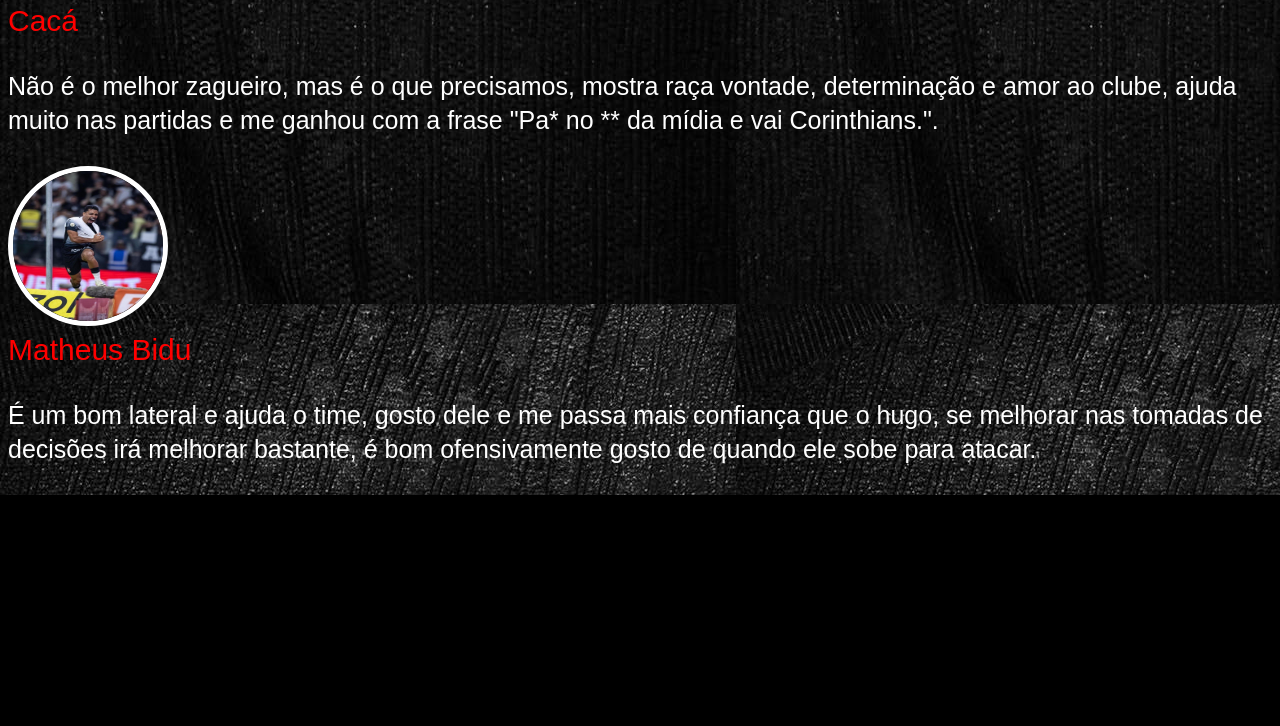
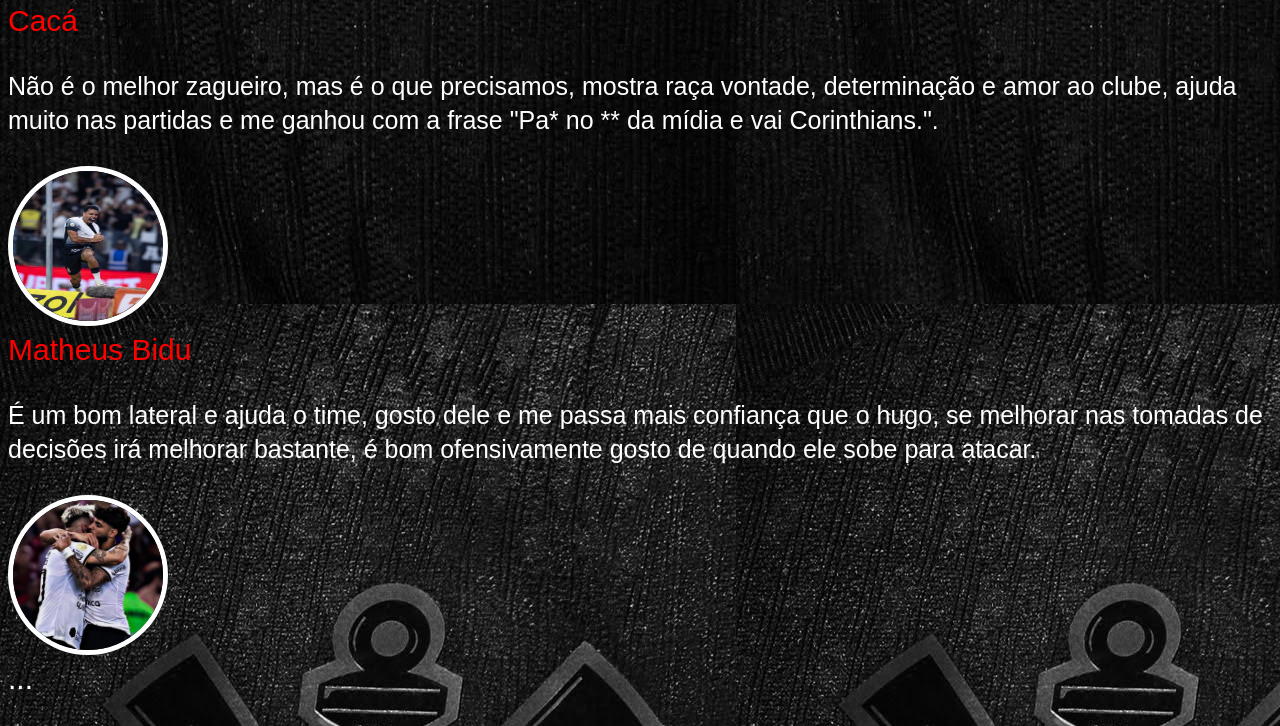
Before and after one commit to Kayke-Andrade/perfildokayke, a plain HTML site: page corinthians.html in a window 1280 px wide. Shown: the part 3620-4346 px from the top of the page. Before the commit the page ends 4115 px from the top, so only its background shows below. Drawn offline with Linux system fonts and the light colour scheme.

Commit message:
Roger...

```diff
--- a/corinthians.css
+++ b/corinthians.css
@@ -109,3 +109,7 @@ h23{
    color: white;
    font-size: 25px;
 }
+h24{
+    color: white;
+    font-size: 30px;
+}
--- a/corinthians.html
+++ b/corinthians.html
@@ -104,4 +104,11 @@ background="./Imagens/walpalperCorinthians.jpg">
       <p><h23>É um bom lateral e ajuda o time, gosto dele e me passa mais confiança que o hugo, se melhorar nas tomadas de decisões irá melhorar bastante, é bom ofensivamente gosto de quando ele sobe para atacar.
       </h23>
       </p>
+      <div class="Roger">
+        <img src="./Imagens/RG10.jpg" alt="">
+      </div>
+      <h24>...</h24>
+      <p><h25>
+      </h25>
+      </p>
 </html>
```
Also changed, not shown: Imagens/RG10.jpg (added), Imagens/RGYA.jpg (added), Imagens/RGeYA.jpg (added), Imagens/ReY.jpg (added), Imagens/Roger.jpg (added).
